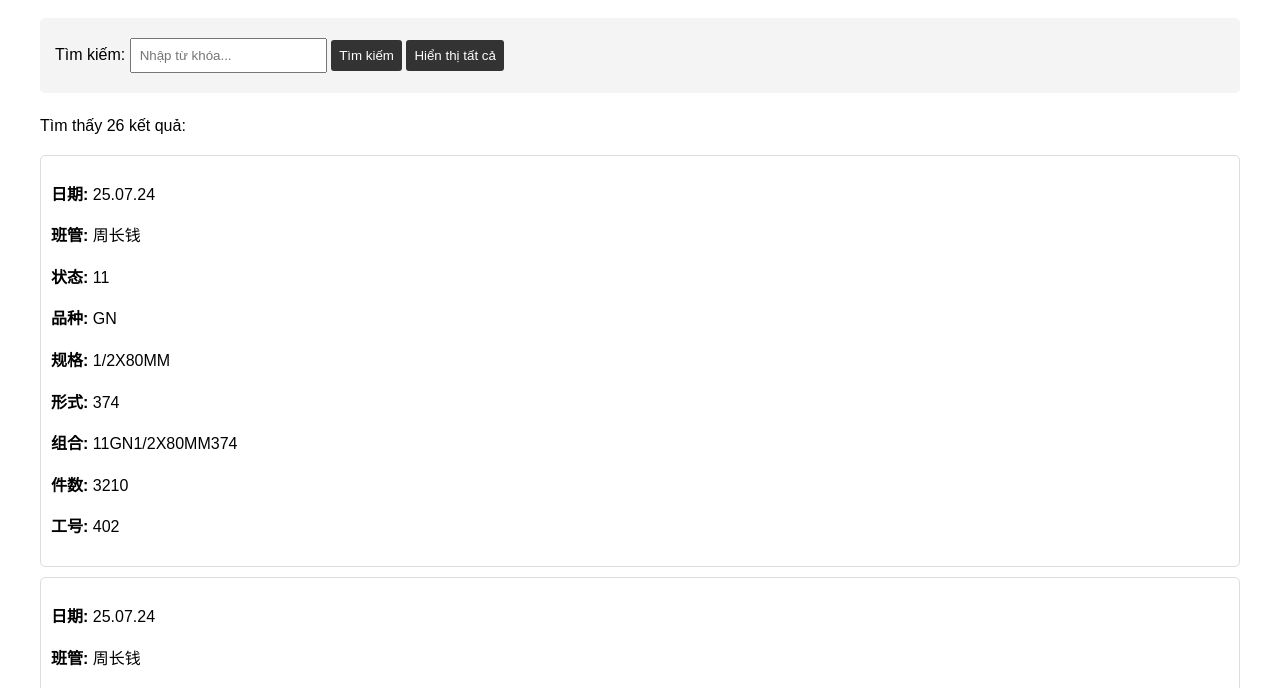
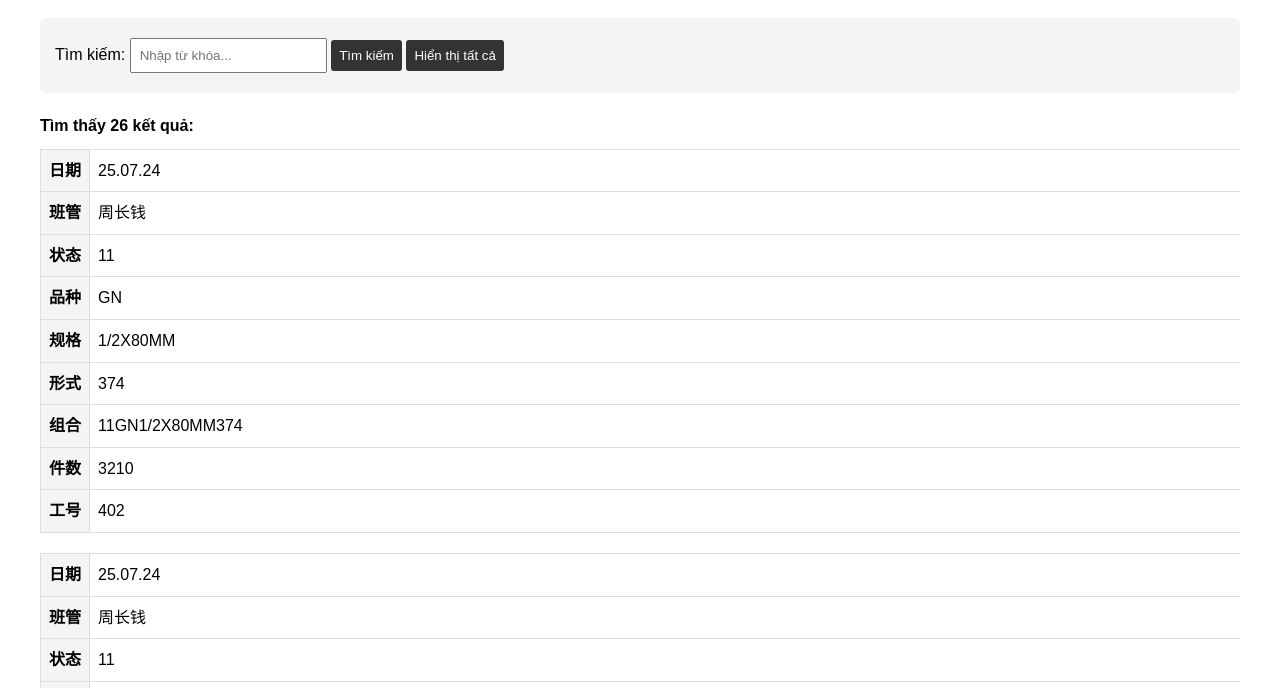
Before and after one commit to quangthanhqldd/pp, a plain HTML site: page index.html in a window 1280 px wide. Shown: the part 96-784 px from the top of the page. Drawn offline with Linux system fonts and the light colour scheme.

Commit message:
Update index.html

```diff
--- a/index.html
+++ b/index.html
@@ -39,12 +39,30 @@
         }
         #results {
             margin-top: 20px;
+            overflow-x: auto;
         }
-        .result-item {
+        .vertical-table {
+            display: table;
+            border-collapse: collapse;
+            width: 100%;
+            margin-bottom: 20px;
+        }
+        .vertical-row {
+            display: table-row;
+        }
+        .vertical-header {
+            display: table-cell;
+            font-weight: bold;
+            background: #f4f4f4;
+            padding: 8px;
             border: 1px solid #ddd;
-            padding: 10px;
-            margin-bottom: 10px;
-            border-radius: 5px;
+            white-space: nowrap;
+            width: 1%;
+        }
+        .vertical-value {
+            display: table-cell;
+            padding: 8px;
+            border: 1px solid #ddd;
         }
         .error {
             color: red;
@@ -54,6 +72,10 @@
             text-align: center;
             font-style: italic;
             color: #666;
+        }
+        .result-count {
+            margin-bottom: 10px;
+            font-weight: bold;
         }
     </style>
 </head>
@@ -120,7 +142,7 @@
             displayResults(filteredData);
         }
 
-        // Hàm hiển thị kết quả
+        // Hàm hiển thị kết quả dạng bảng dọc
         function displayResults(data) {
             const resultsContainer = document.getElementById('results');
 
@@ -129,15 +151,25 @@
                 return;
             }
 
-            let html = `<p>Tìm thấy ${data.length} kết quả:</p>`;
+            let html = `<div class="result-count">Tìm thấy ${data.length} kết quả:</div>`;
+
+            // Lấy danh sách các header từ item đầu tiên
+            const headers = Object.keys(data[0]);
 
             data.forEach(item => {
-                html += '<div class="result-item">';
+                html += '<div class="vertical-table">';
+
                 for (const key in item) {
                     if (item.hasOwnProperty(key)) {
-                        html += `<p><strong>${key}:</strong> ${item[key]}</p>`;
+                        html += `
+                            <div class="vertical-row">
+                                <div class="vertical-header">${key}</div>
+                                <div class="vertical-value">${item[key]}</div>
+                            </div>
+                        `;
                     }
                 }
+
                 html += '</div>';
             });
 
```
